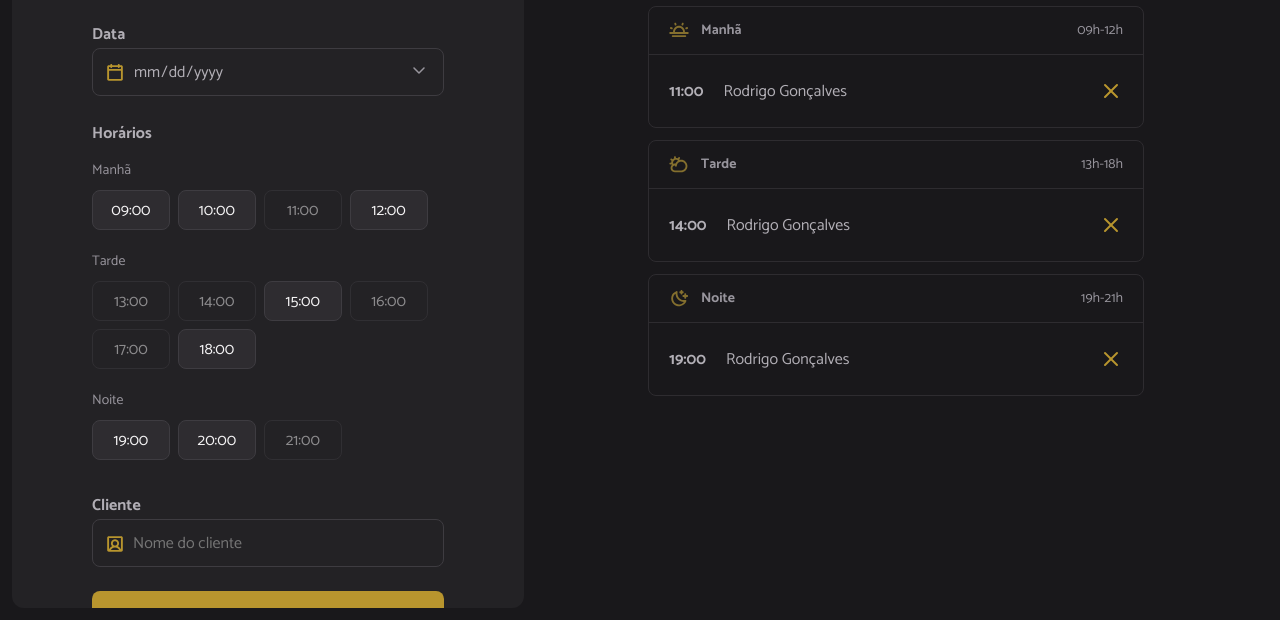
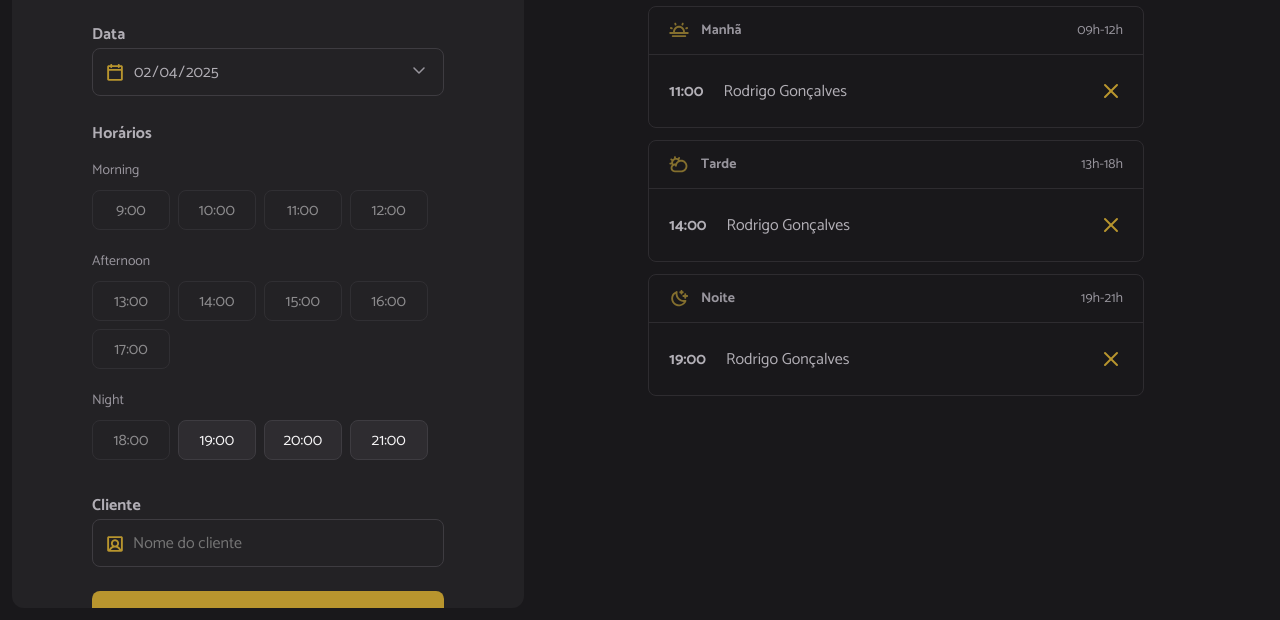
Before and after one commit to eduardapontel/hairday, a website built with webpack: page index.html in a window 1280 px wide. Shown: the part 180-800 px from the top of the page. Built offline with nearby package versions, Linux system fonts and the light colour scheme.

Commit message:
handling the form

```diff
--- a/index.html
+++ b/index.html
@@ -37,67 +37,25 @@
         <span class="label">Horários</span>
         <ul id="hours" class="hours" aria-label="Horários disponíveis de manhã">
           <!-- Exemplo: Manhã -->
-          <li data-period="morning" class="hour-period">Manhã</li>
+          <!-- <li data-period="morning" class="hour-period">Manhã</li>
           <li data-period="morning" value="09:00" class="hour hour-available">
             09:00
-          </li>
-          <li data-period="morning" value="10:00" class="hour hour-available">
-            10:00
-          </li>
-          <li data-period="morning" value="11:00" class="hour hour-unavailable">
-            11:00
-          </li>
-          <li data-period="morning" value="12:00" class="hour hour-available">
-            12:00
-          </li>
+          </li> -->
           <!-- Exemplo: Tarde  -->
-          <li data-period="morning" class="hour-period">Tarde</li>
+          <!-- <li data-period="afternoon" class="hour-period">Tarde</li>
           <li
             data-period="afternoon"
             value="13:00"
             class="hour hour-unavailable"
           >
             13:00
-          </li>
-          <li
-            data-period="afternoon"
-            value="14:00"
-            class="hour hour-unavailable"
-          >
-            14:00
-          </li>
-          <li data-period="afternoon" value="15:00" class="hour hour-available">
-            15:00
-          </li>
-          <li
-            data-period="afternoon"
-            value="16:00"
-            class="hour hour-unavailable"
-          >
-            16:00
-          </li>
-          <li
-            data-period="afternoon"
-            value="17:00"
-            class="hour hour-unavailable"
-          >
-            17:00
-          </li>
-          <li data-period="afternoon" value="18:00" class="hour hour-available">
-            18:00
-          </li>
+          </li> -->
           <!-- Exemplo: Noite -->
-          <li data-period="morning" class="hour-period">Noite</li>
+          <!-- <li data-period="night" class="hour-period">Noite</li>
 
           <li data-period="night" value="19:00" class="hour hour-available">
             19:00
-          </li>
-          <li data-period="night" value="20:00" class="hour hour-available">
-            20:00
-          </li>
-          <li data-period="night" value="21:00" class="hour hour-unavailable">
-            21:00
-          </li>
+          </li> -->
         </ul>
 
         <label for="client" class="label">Cliente</label>
--- /dev/null
+++ b/src/modules/form/date-change.js
@@ -0,0 +1,5 @@
+import { schedulesDay } from '../schedules/load.js';
+
+const selectedDate = document.getElementById('date');
+
+selectedDate.onchange = () => schedulesDay();
--- /dev/null
+++ b/src/modules/form/hours-click.js
@@ -0,0 +1,12 @@
+export function hoursClick() {
+    const hours = document.querySelectorAll('.hour-available');
+    hours.forEach((available) => {
+        available.addEventListener('click', (selected) => {
+            hours.forEach((hour) => {
+                hour.classList.remove('hour-selected');
+            });
+
+            selected.target.classList.add('hour-selected');
+        });
+    });
+}
--- /dev/null
+++ b/src/modules/form/hours-load.js
@@ -0,0 +1,46 @@
+import dayjs from 'dayjs';
+import { openingHours } from '../../utils/opening-hours.js';
+import { hoursClick } from './hours-click.js';
+
+const hours = document.getElementById('hours');
+
+export function hoursLoad({ date }) {
+    hours.innerHTML = '';
+    const opening = openingHours.map((hour) => {
+        const [scheduleHour] = hour.split(':');
+
+        const isHourPast = dayjs(date).add(scheduleHour, 'hour').isBefore(dayjs());
+
+        return {
+            hour,
+            available: !isHourPast,
+        };
+    });
+
+    opening.forEach(({ hour, available }) => {
+        const li = document.createElement('li');
+        li.classList.add('hour');
+        li.classList.add(available ? 'hour-available' : 'hour-unavailable');
+        li.textContent = hour;
+
+        if (hour === '9:00') {
+            hourHeaderAdd('Morning');
+        } else if (hour === '13:00') {
+            hourHeaderAdd('Afternoon');
+        } else if (hour === '18:00') {
+            hourHeaderAdd('Night');
+        }
+
+        hours.appendChild(li);
+    });
+
+    hoursClick();
+}
+
+function hourHeaderAdd(title) {
+    const header = document.createElement('li');
+    header.classList.add('hour-period');
+    header.textContent = title;
+
+    hours.append(header);
+}
--- /dev/null
+++ b/src/modules/form/submit.js
@@ -0,0 +1,43 @@
+import dayjs from 'dayjs';
+
+const form = document.querySelector('form');
+const clientName = document.getElementById('client');
+const selectedDate = document.getElementById('date');
+
+const todayDate = dayjs(new Date()).format('YYYY-MM-DD');
+
+selectedDate.value = todayDate;
+selectedDate.min = todayDate;
+
+form.onsubmit = (e) => {
+    e.preventDefault();
+
+    try {
+        const name = clientName.value.trim();
+
+        if (!name) {
+            return alert("Please provide the customer's name");
+        }
+
+        const hourSelected = document.querySelector('.hour-selected');
+
+        if (!hourSelected) {
+            alert('Select a time');
+        }
+
+        const [hour] = hourSelected.innerText.split(':');
+
+        const when = dayjs(selectedDate.value).add(hour, 'hour');
+
+        const id = new Date().getTime();
+
+        console.log({
+            id,
+            name,
+            when,
+        });
+    } catch (error) {
+        alert('It was not possible to schedule the appointment.');
+        console.log(error);
+    }
+};
--- /dev/null
+++ b/src/modules/page-load.js
@@ -0,0 +1,6 @@
+import { schedulesDay } from "./schedules/load.js";
+
+document.addEventListener("DOMContentLoaded", function(){
+    schedulesDay();
+
+})
--- /dev/null
+++ b/src/modules/schedules/load.js
@@ -0,0 +1,7 @@
+import { hoursLoad } from '../form/hours-load';
+
+const selectedDate = document.getElementById('date');
+export function schedulesDay() {
+    const date = selectedDate.value;
+    hoursLoad({ date });
+}
--- /dev/null
+++ b/src/utils/opening-hours.js
@@ -0,0 +1,15 @@
+export const openingHours = [
+    '9:00',
+    '10:00',
+    '11:00',
+    '12:00',
+    '13:00',
+    '14:00',
+    '15:00',
+    '16:00',
+    '17:00',
+    '18:00',
+    '19:00',
+    '20:00',
+    '21:00',
+];
```
Also changed, not shown: src/main.js (+10 -5 lines).
